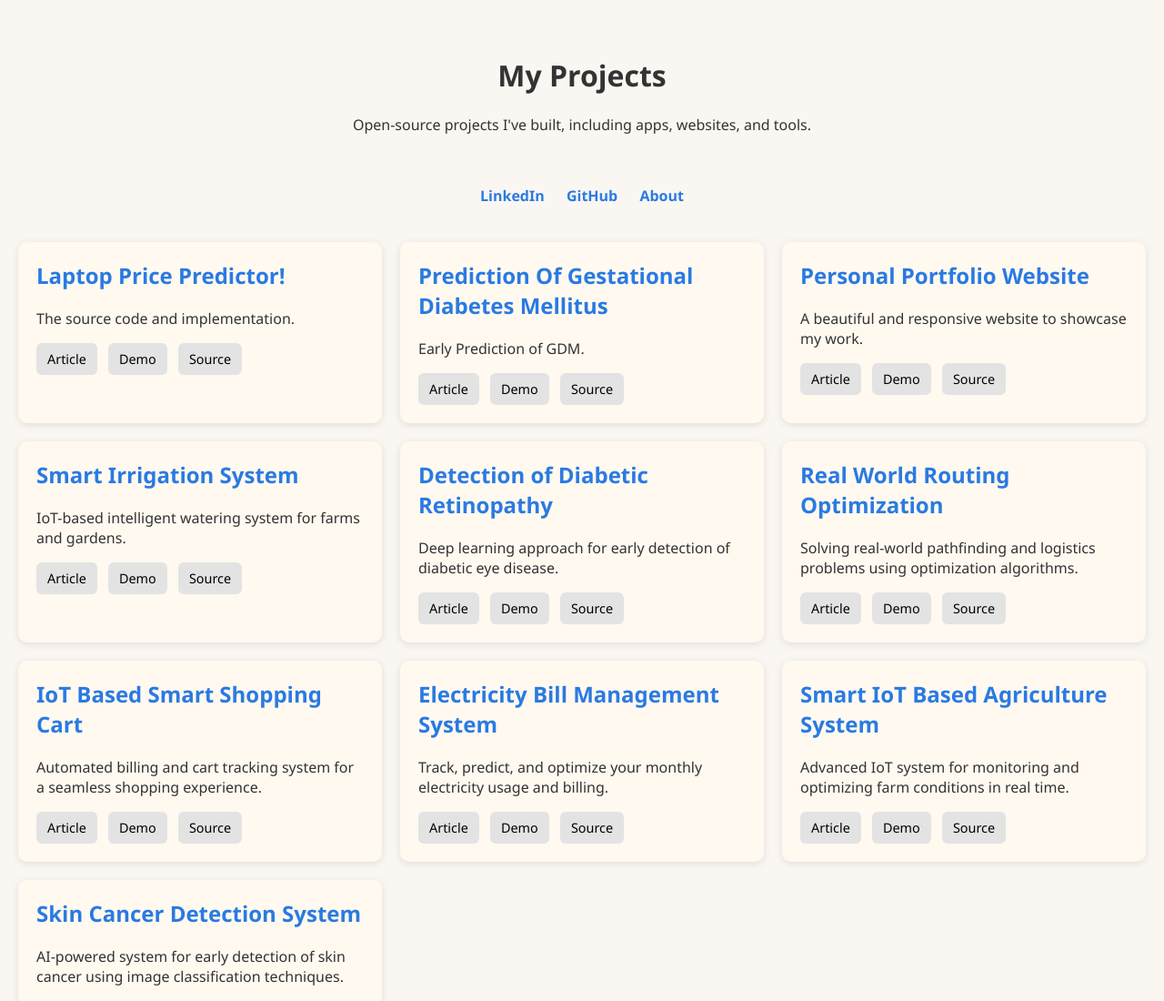
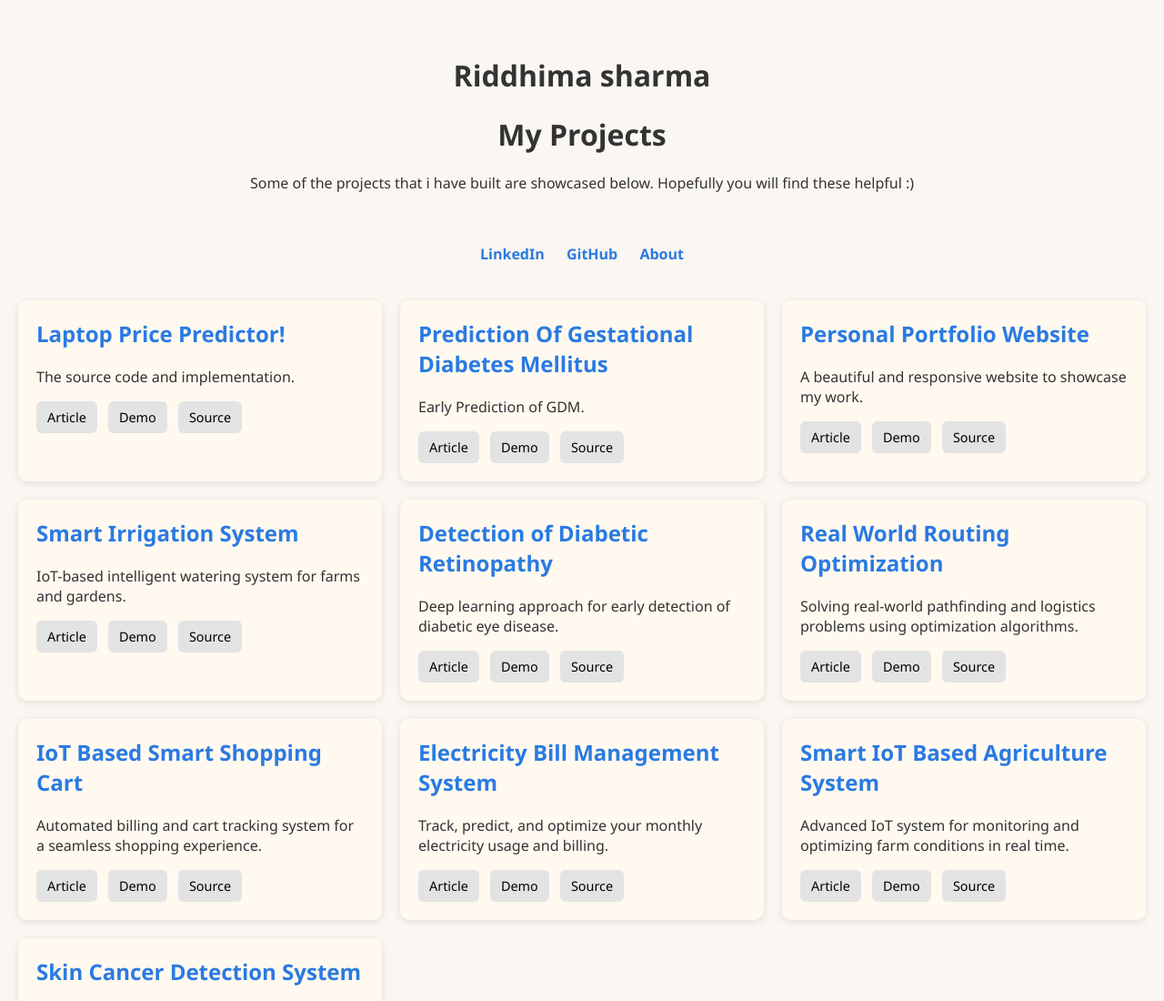
Before and after one commit to RIDDHIMA1SHARMA/Personal_Portfolio, a plain HTML site: page index.html in a window 1280 px wide. Shown: the top 1100 px of the page at 91% size. Drawn offline with Linux system fonts and the light colour scheme.

Commit message:
Update index.html

```diff
--- a/index.html
+++ b/index.html
@@ -109,12 +109,13 @@
 <body>
 
 <header>
+  <h1>Riddhima sharma</h1>
   <h1>My Projects</h1>
-  <p>Open-source projects I've built, including apps, websites, and tools.</p>
+  <p>Some of the projects that i have built are showcased below. Hopefully you will find these helpful :) </p>
 </header>
 
 <nav>
-  <a href="https://www.linkedin.com/in/riddhima-sharma-894100297/" target="_blank">LinkedIn</a>
+  <a href="www.linkedin.com/in/riddhima-sharma-894100297" target="_blank">LinkedIn</a>
   <a href="https://github.com/RIDDHIMA1SHARMA" target="_blank">GitHub</a>
   <a href="#about" onclick="showSection('about')">About</a>
 </nav>
```
